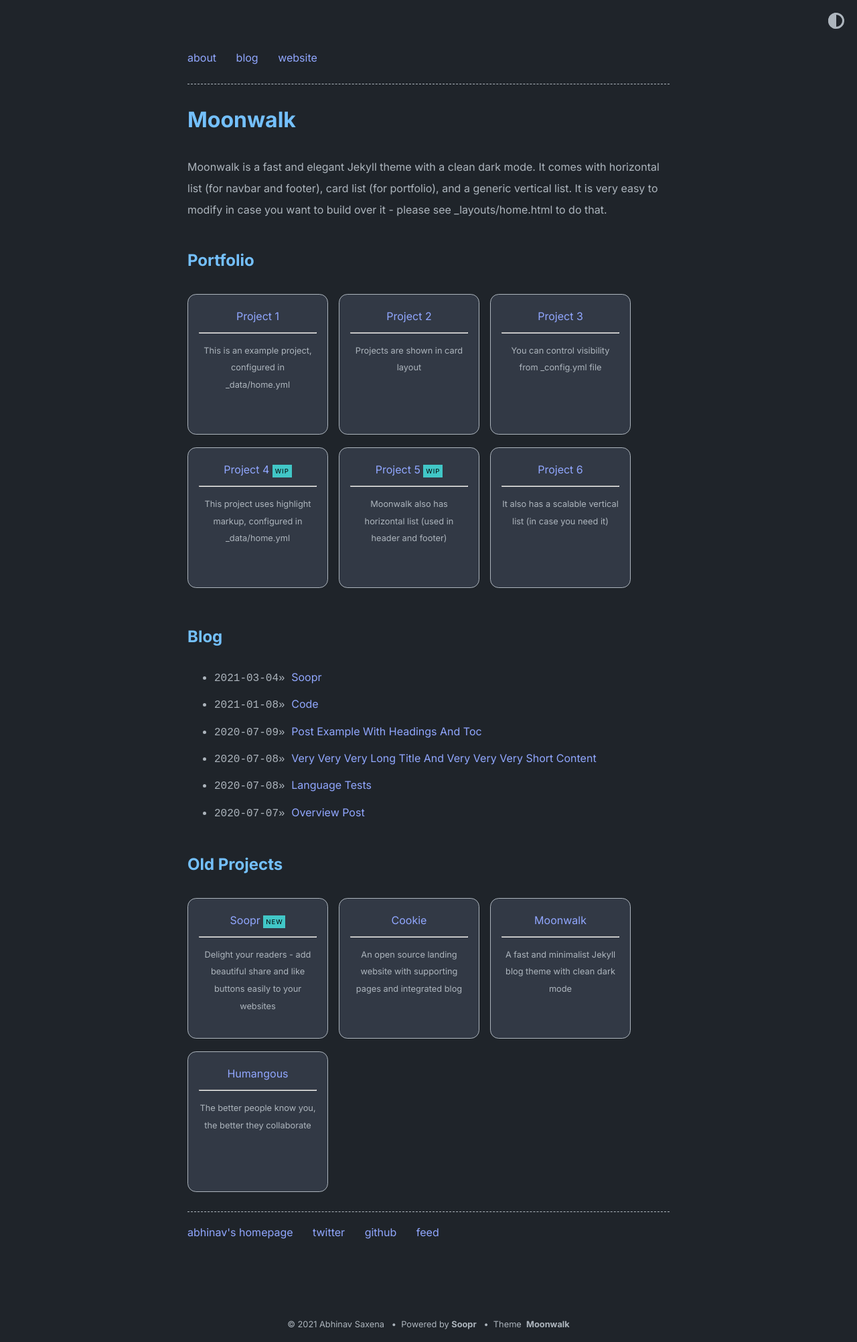
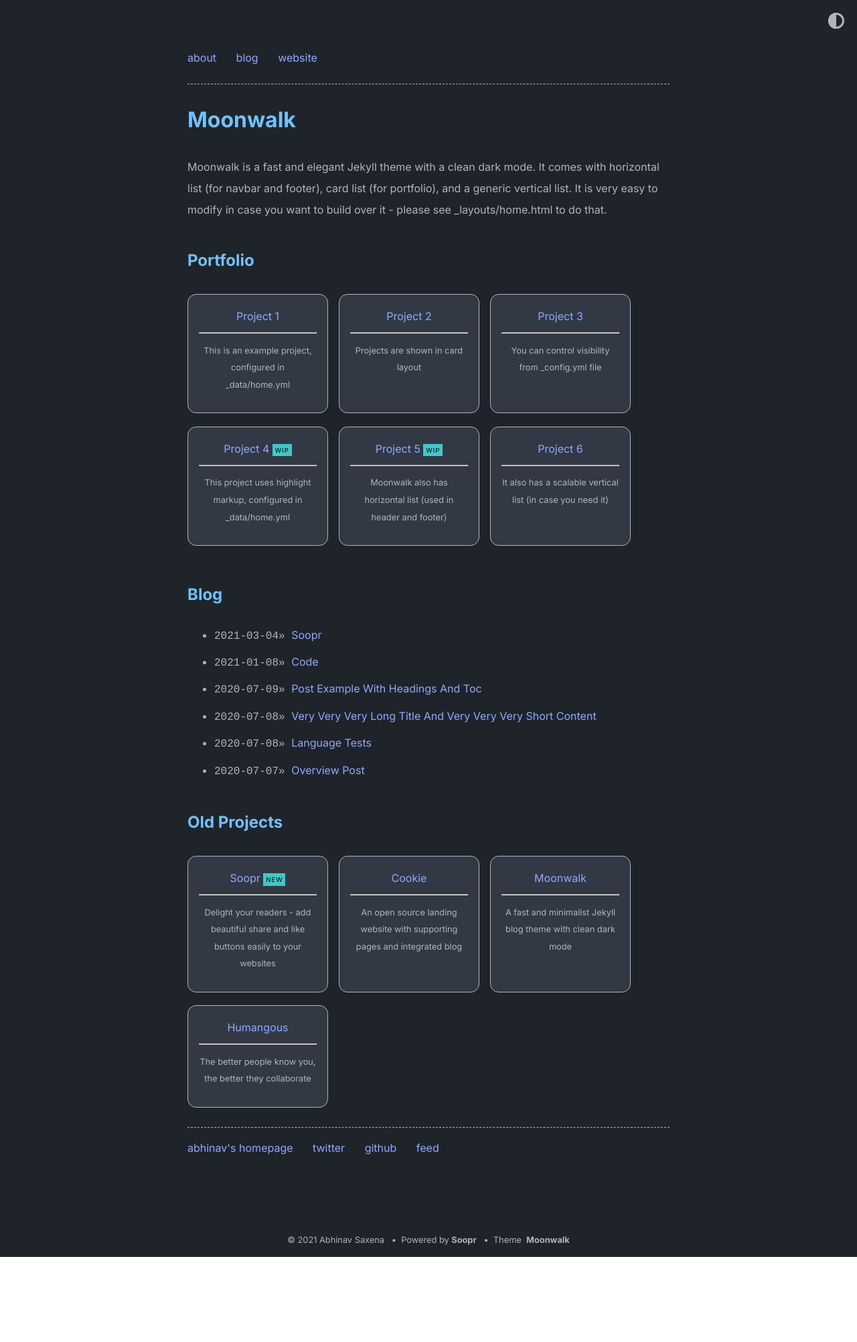
Before and after one commit to abhinavs/moonwalk, a Jekyll site: the page built from index.md, in a window 1280 px wide. Shown: the whole page at 67% size. Built offline with Jekyll 4.4.1, drawn with Linux system fonts in a browser that asks for light colours; after the commit the page ends 1877 px from its top, so only the background shows below that.

Commit message:
Cards now have an auto height preventing overflow

```diff
--- a/_sass/list.scss
+++ b/_sass/list.scss
@@ -21,7 +21,7 @@ ul.horizontal-list {
   padding: 1em;
   border: 1px var(--text) solid;
   width: 11em;
-  height: 11em;
+  height: auto;
   text-align: center;
   font-size: 1em;
   align-items: center;
```
